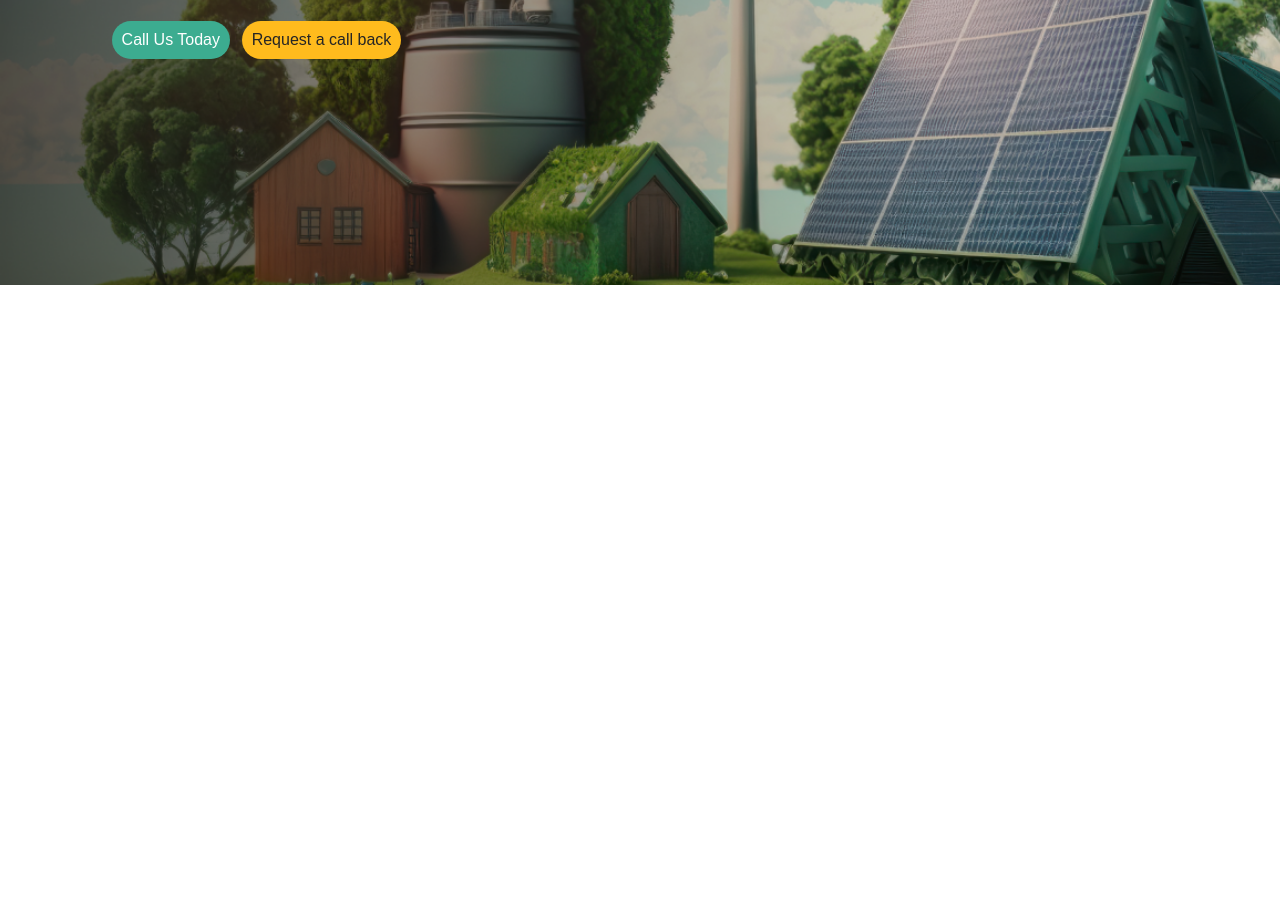
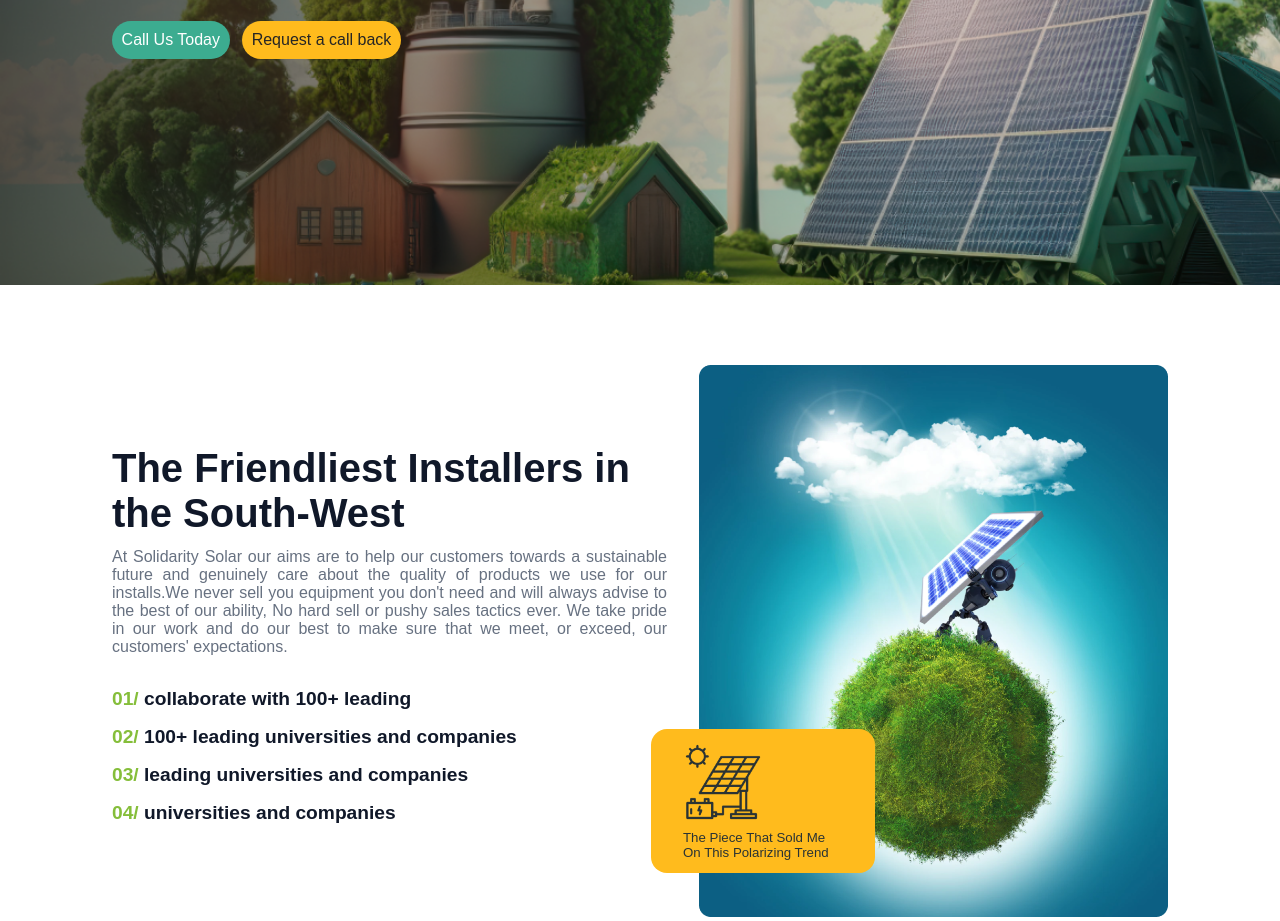
Before and after one commit to MichealMoris/solar-energy-website, a plain HTML site: page index.html in a window 1280 px wide. Shown: the part 511-1432 px from the top of the page. Before the commit the page ends 800 px from the top, so only its background shows below. Drawn offline with Linux system fonts and the light colour scheme.

Commit message:
Section One added.

```diff
--- a/index.html
+++ b/index.html
@@ -43,5 +43,26 @@
       </div>
     </section>
     <!--End of Hero Section-->
+    <!--Start of Section 1-->
+    <section class="section-one">
+        <div class="container">
+            <div class="text-side">
+                <h1>The Friendliest Installers in the South-West</h1>
+                <p>At Solidarity Solar our aims are to help our customers towards a sustainable future and genuinely care about the quality of products we use for our installs.We never sell you equipment you don't need and will always advise to the best of our ability, No hard sell or pushy sales tactics ever. We take pride in our work and do our best to make sure that we meet, or exceed, our customers' expectations.</p>
+                <h5><span>01/ </span>collaborate with 100+ leading</h5>
+                <h5><span>02/ </span>100+ leading universities and companies</h5>
+                <h5><span>03/ </span>leading universities and companies</h5>
+                <h5><span>04/ </span>universities and companies</h5>
+            </div>
+            <div class="image-side">
+                <img src="assets/section_one_img.png" alt="section_one_img">
+                <div class="box">
+                    <img src="assets/solar-energy-icon.png" alt="solar_icon">
+                    <h5>The Piece That Sold Me On This Polarizing Trend</h5>
+                </div>
+            </div>
+        </div>
+    </section>
+    <!--End of Section 1-->
   </body>
 </html>
--- a/style/style.css
+++ b/style/style.css
@@ -2,6 +2,7 @@
     margin: 0;
     padding: 0;
     font-family: sans-serif;
+    text-align: justify;
 }
 
 /*Start of Navbar*/
@@ -78,6 +79,7 @@
 .hero-section .container h1{
     font-size: 3em;
     font-weight: 500;
+    text-align: left;
 }
 
 .hero-section .container p{
@@ -110,3 +112,75 @@
 }
 
 /*End of Hero Section*/
+/*Start of Section 1*/
+
+.section-one{
+    margin-top: 5rem;
+}
+
+.section-one .container{
+    display: flex;
+    align-items: center;
+}
+
+.section-one .container .text-side h1{
+    color: #101829;
+    font-size: 2.5em;
+    text-align: left;
+}
+
+.section-one .container .text-side p{
+    color: #677181;
+    margin-top: .7rem;
+    margin-bottom: 2rem;
+    font-size: 1em;
+}
+
+.section-one .container .text-side h5{
+    color: #101829;
+    font-size: 1.2em;
+    margin-bottom: 1rem;
+    font-weight: 600;
+}
+
+.section-one .container .text-side h5 span{
+    color: #85be3a;
+    font-weight: 600;
+}
+
+.section-one .container .image-side{
+
+    position: relative;
+    margin-left: 2rem;
+
+}
+
+.section-one .container .image-side .box{
+    width: 10rem;
+    height: 5rem;
+    position: absolute;
+    background-color: #ffbb1d;
+    display: flex;
+    flex-direction: column;
+    justify-content: center;
+    padding: 2rem;
+    border-radius: 1rem;
+    color: #2a3334;
+    bottom: 0;
+    margin-bottom: 3rem;
+    margin-left: -3rem;
+}
+
+.section-one .container .image-side .box img{
+    width: 5rem;
+}
+
+.section-one .container .image-side .box h5{
+
+    font-weight: 500;
+    margin-top: .5rem;
+    text-align: left;
+
+}
+
+/*End of Section 1*/
```
Also changed, not shown: assets/section_one_img.png (added), assets/solar-energy-icon.png (added), 1 other file.
